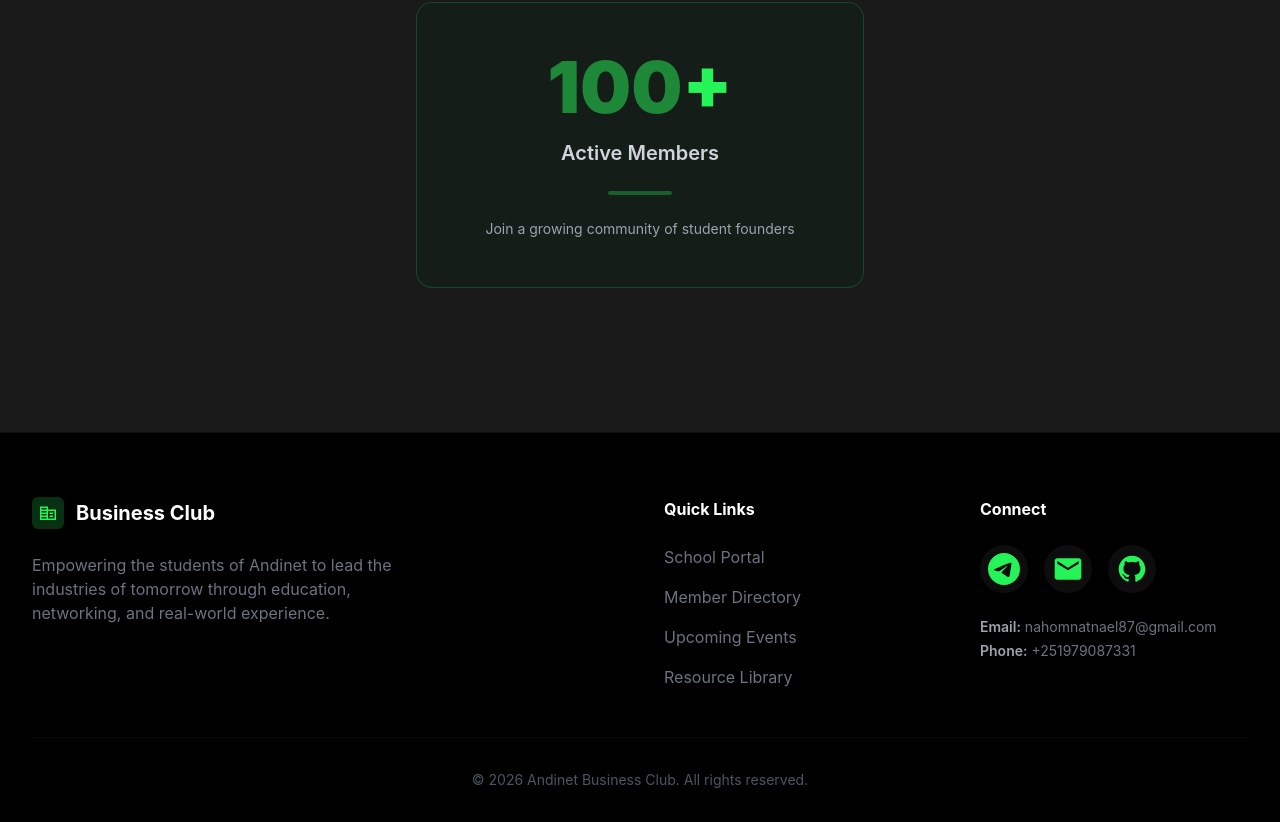
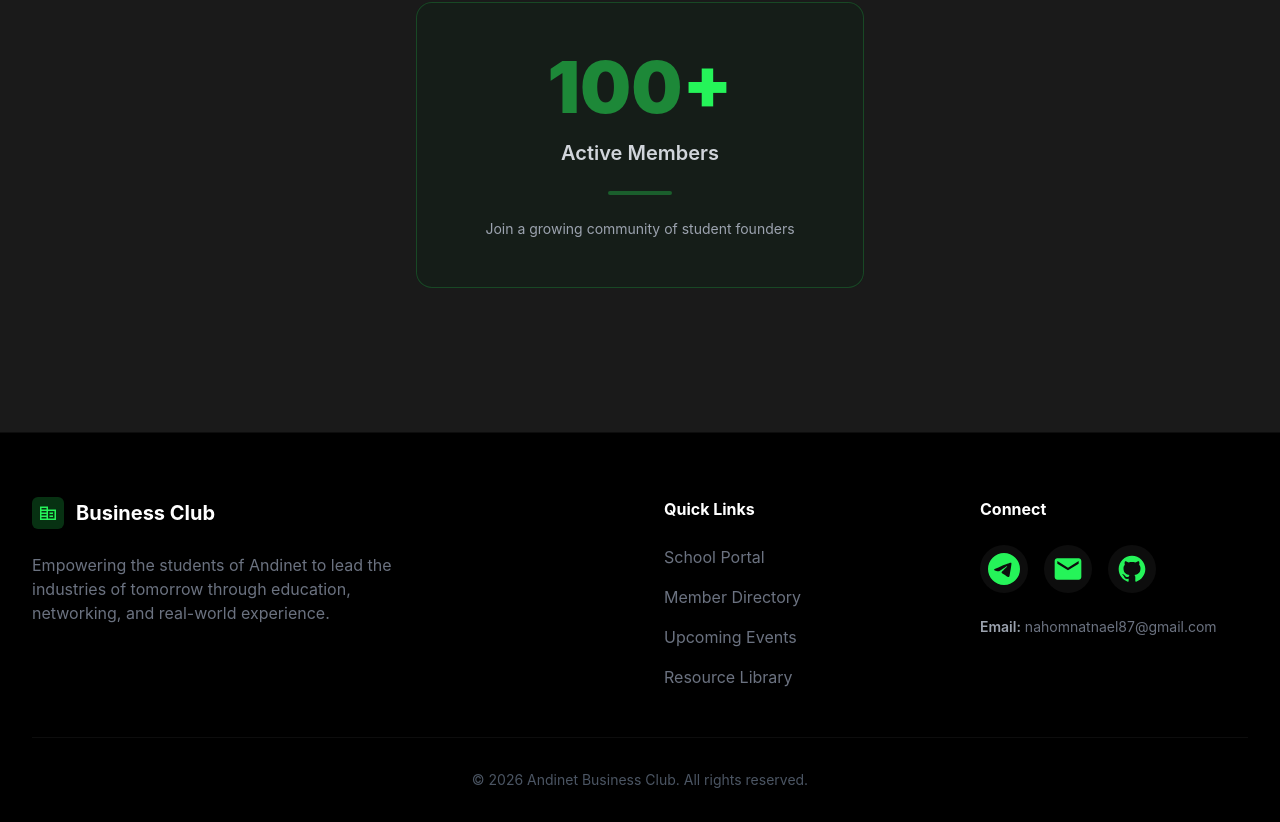
Before and after one commit to shebaww/Business_Club_Website, a website: page index.html in a window 1280 px wide. Shown: the part 1842-2664 px from the top of the page. Drawn offline with nearby package versions, Linux system fonts and the light colour scheme.

Commit message:
Removed Somehting

```diff
--- a/components/footer.html
+++ b/components/footer.html
@@ -79,9 +79,6 @@
         <p class="text-gray-500 text-sm mb-1">
           <span class="font-semibold text-gray-400">Email:</span> nahomnatnael87@gmail.com
         </p>
-        <p class="text-gray-500 text-sm">
-          <span class="font-semibold text-gray-400">Phone:</span> +251979087331
-        </p>
       </div>
     </div>
 
```
